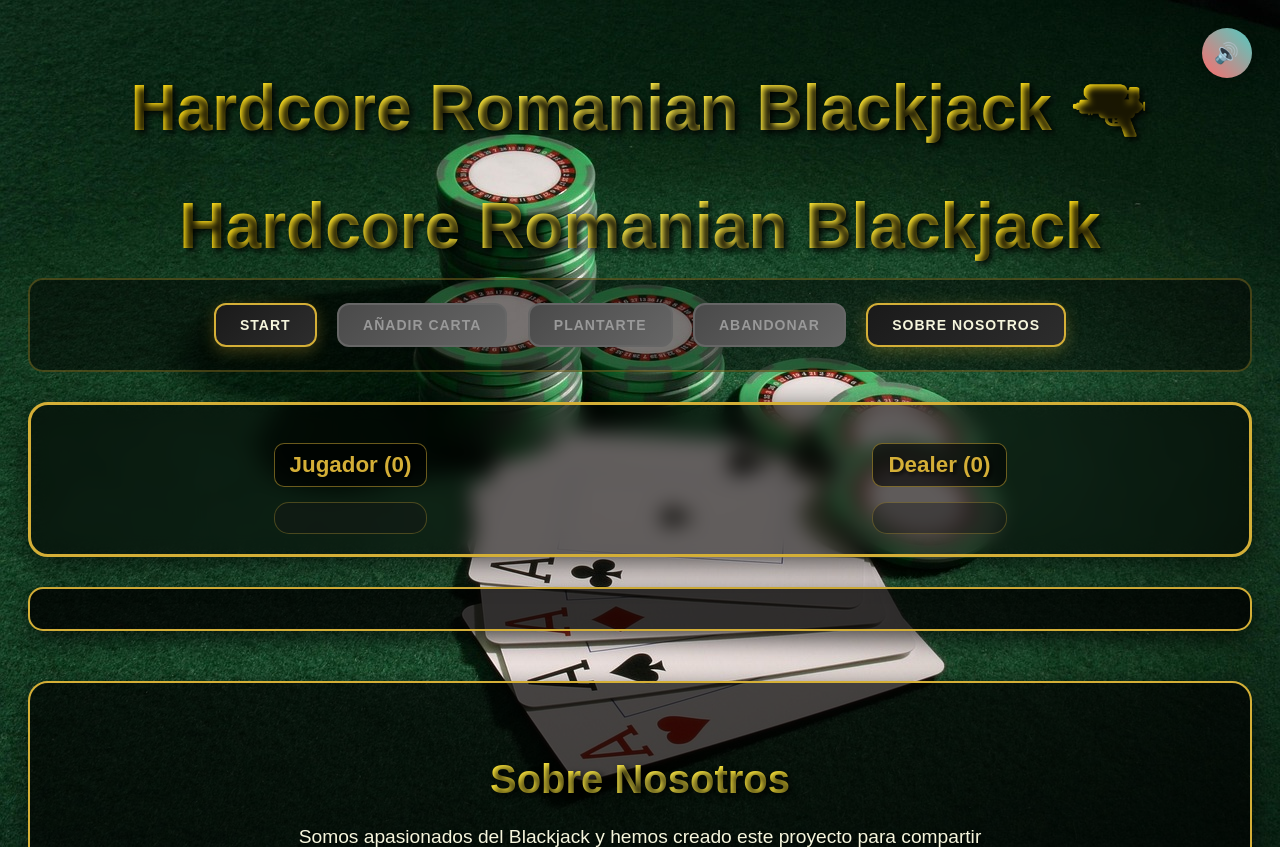
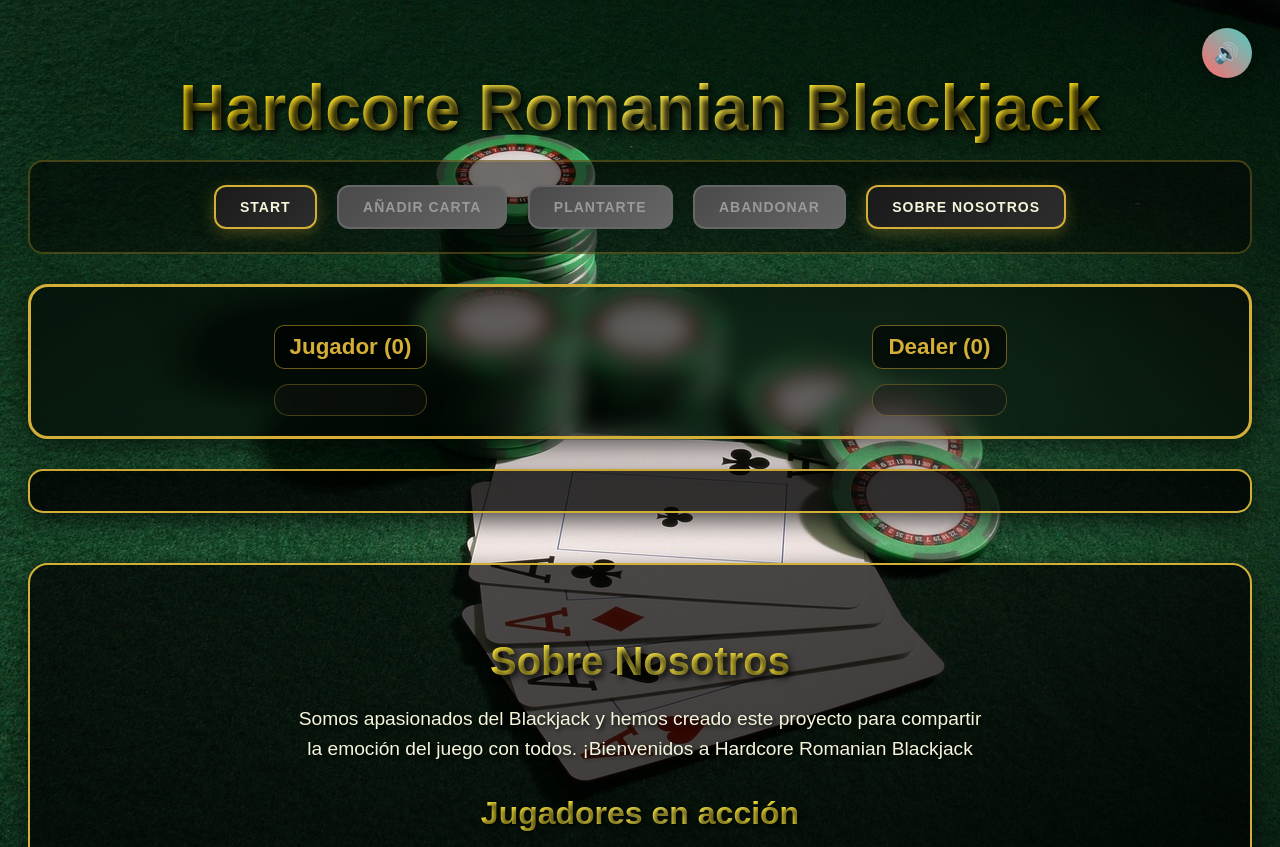
Before and after one commit to karolkusmi/Hardcore-Romanian-BlackJack-, a website: page index.html in a window 1280 px wide. Shown: the top 847 px of the page. Drawn offline with Linux system fonts and the light colour scheme; a web font is replaced by a local one.

Commit message:
Remove gun emoji from title

```diff
--- a/index.html
+++ b/index.html
@@ -28,9 +28,9 @@
   </audio>
 
 
-  <h1>Hardcore Romanian Blackjack 🔫</h1>
+  <h1>Hardcore Romanian Blackjack </h1>
 
-  <h1>Hardcore Romanian Blackjack</h1>
+
 
 
   <div class="buttons">
```
